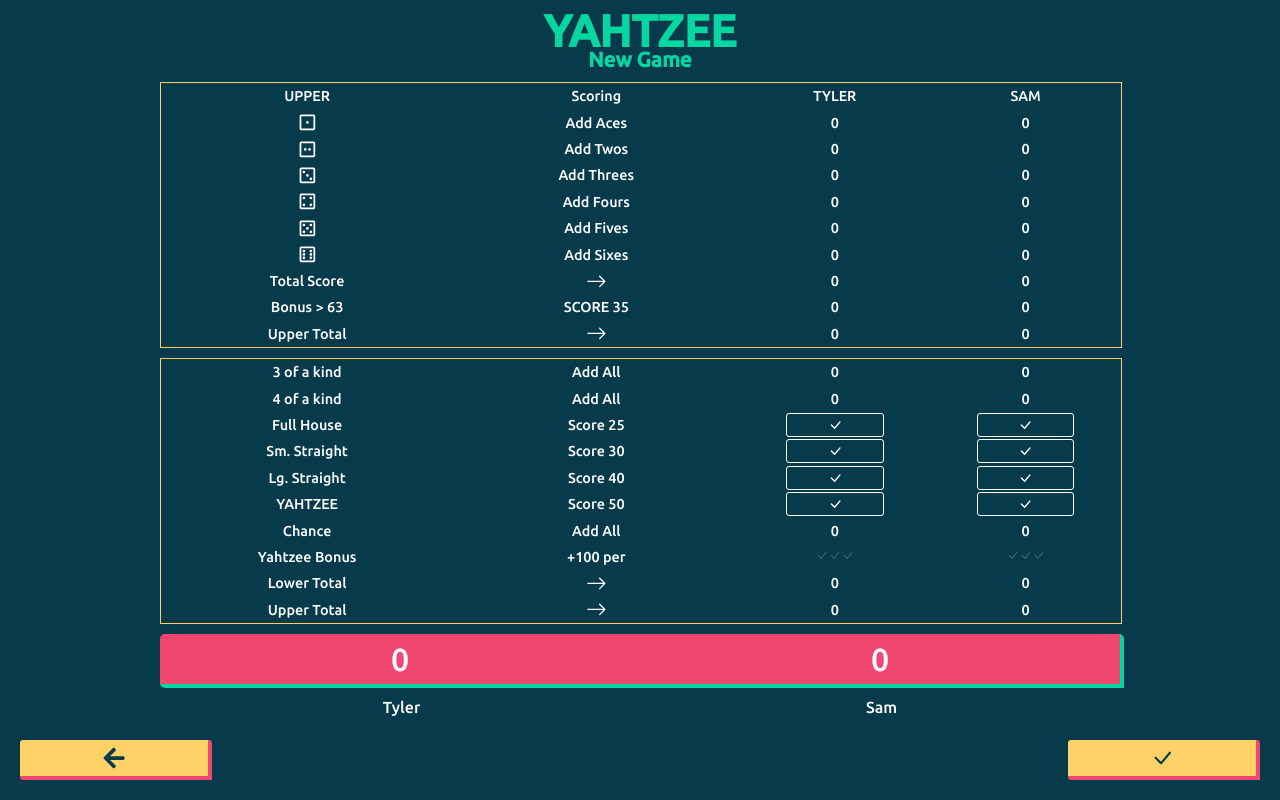
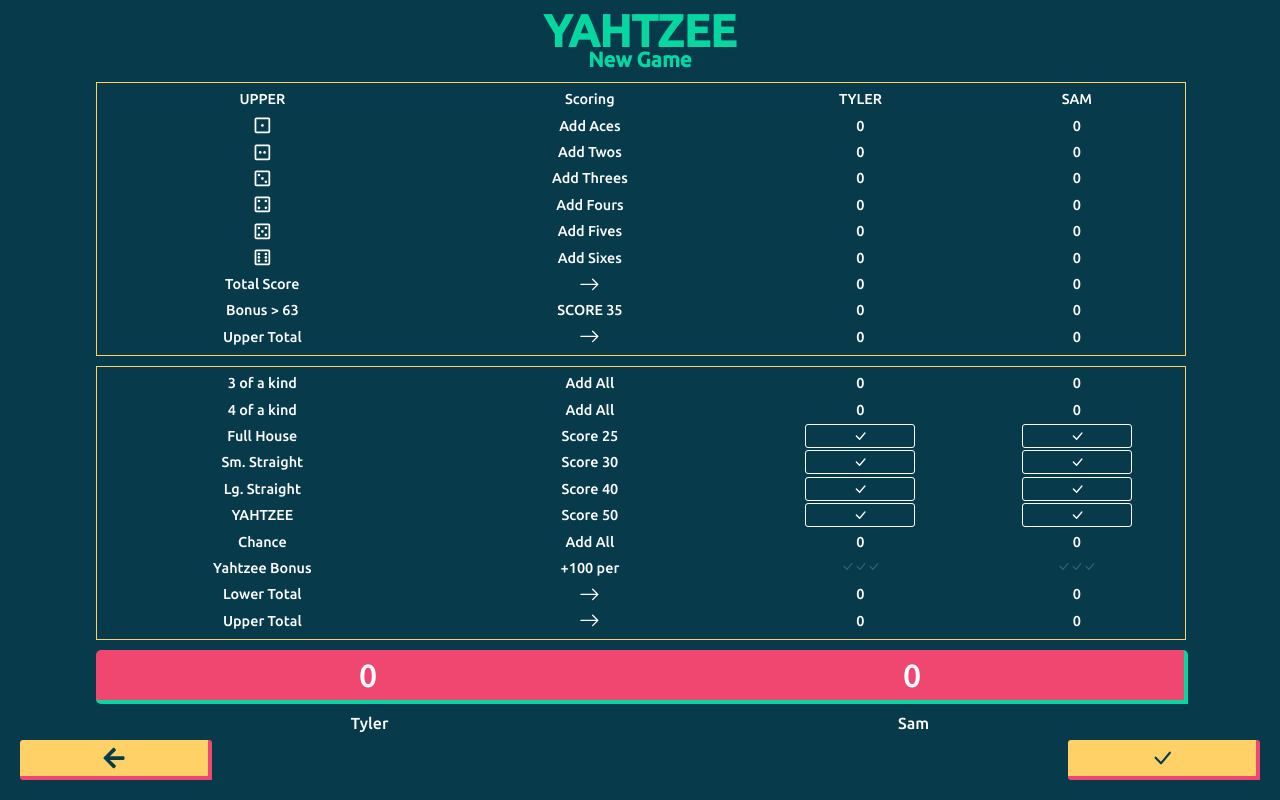
Before and after one commit to tylerpetersen02/my-app, a React (Create React App) app: page /yahtzee/yahtzee-new-game in a window 1280 px wide. Built offline with nearby package versions, Linux system fonts and the light colour scheme.

Commit message:
fixed yahtzee functionality

```diff
--- a/src/Components/scoreboard.css
+++ b/src/Components/scoreboard.css
@@ -2,7 +2,7 @@
   display: flex;
   flex-direction: column;
   justify-content: flex-start;
-  width: 75%;
+  width: 85%;
 }
 
 .scoreboard-names {
--- a/src/Components/yahtzee-scoreboard.css
+++ b/src/Components/yahtzee-scoreboard.css
@@ -11,7 +11,7 @@
   width: 100%;
   height: 33vh;
   border: 1px solid #ffd166;
-  padding: 3px -5px 0px 5px;
+  padding: 3px 0px 5px;
 }
 
 .yahtzee-lower-container {
@@ -20,7 +20,7 @@
   width: 100%;
   height: 33vh;
   border: 1px solid #ffd166;
-  padding: 3px -5px 0px 5px;
+  padding: 3px 0px 5px;
 }
 
 .score-total-names {
```
